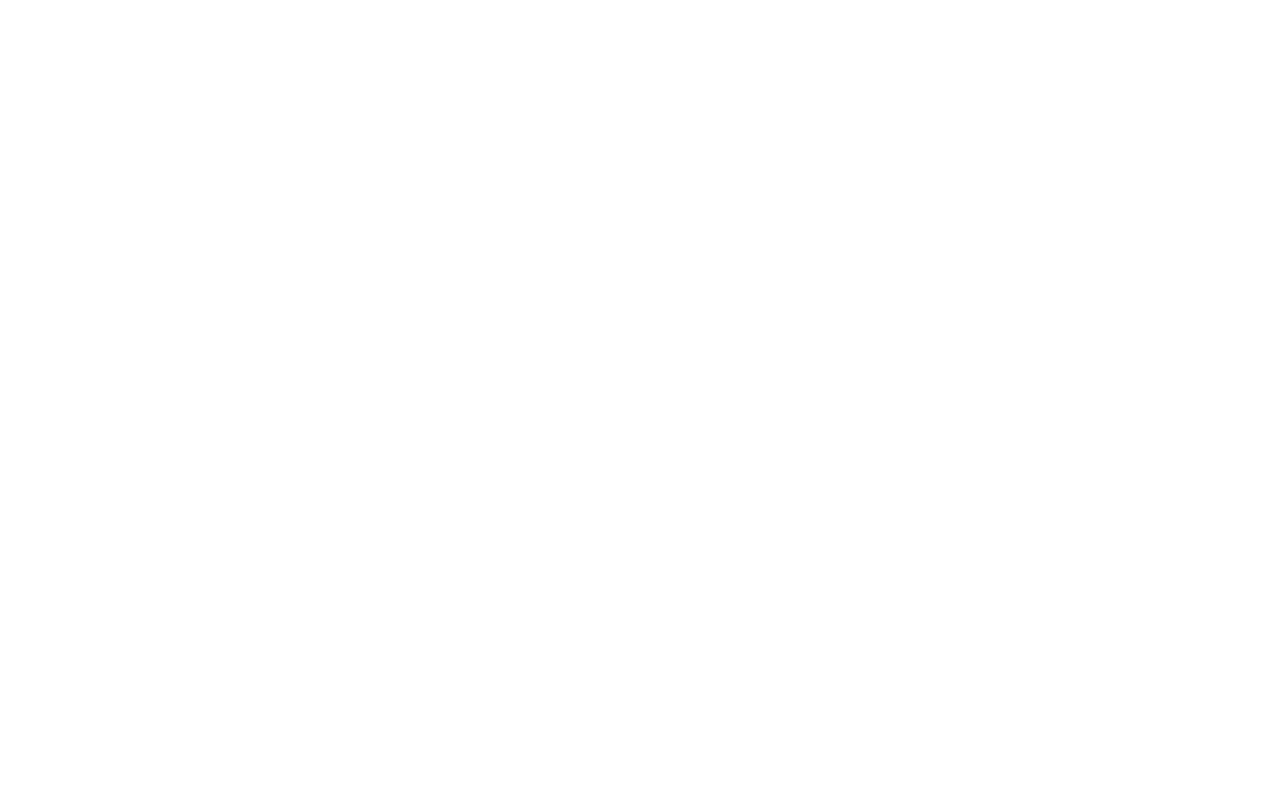
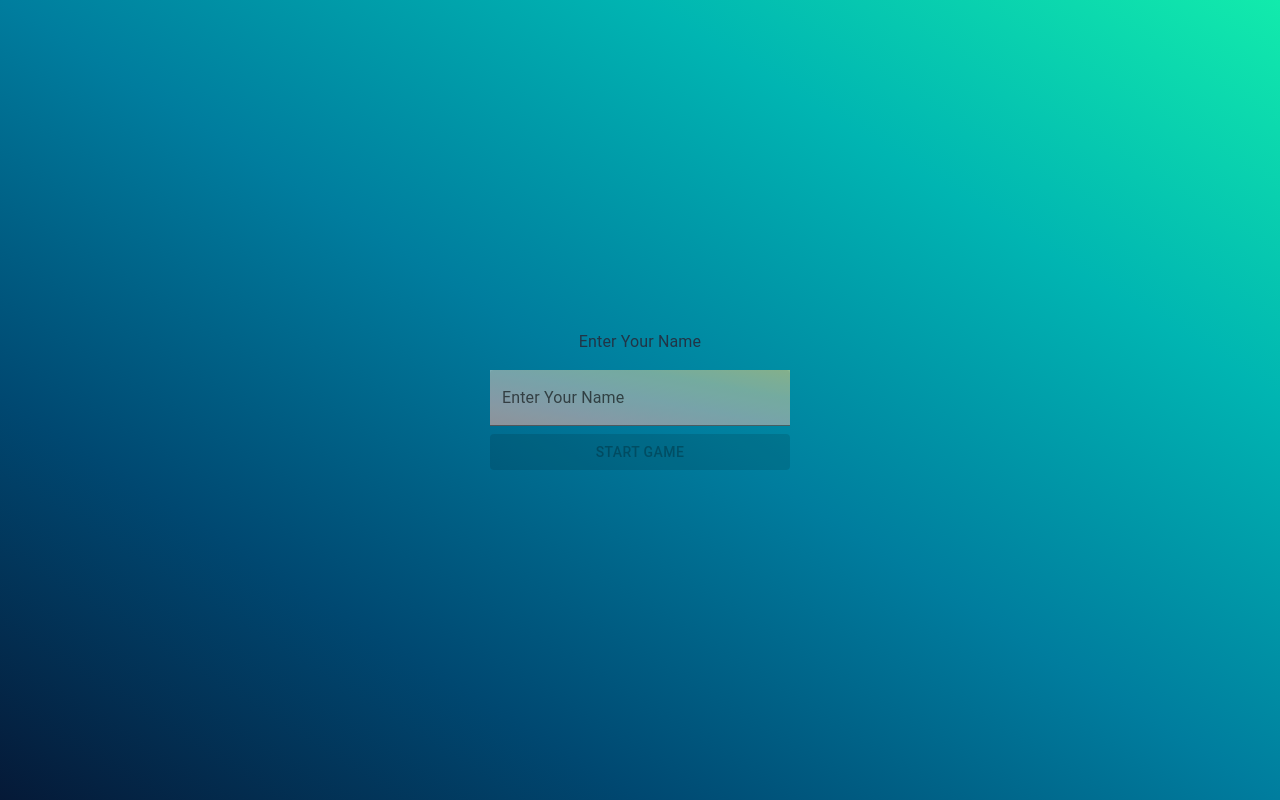
Before and after one commit to Kubatbekkk/jeopardy, a React (Vite) app: page / in a window 1280 px wide. Built offline with nearby package versions, Linux system fonts and the light colour scheme.

Commit message:
feat: make nameInput in Home and its logic

```diff
--- a/src/App.jsx
+++ b/src/App.jsx
@@ -1,11 +1,12 @@
 import './App.css';
 import { Route, Routes } from 'react-router';
 import Game from './features/Game';
+import Home from './features/Home';
 
 function App() {
   return (
     <Routes>
-      {/* <Route path="/" element={<Home />} /> */}
+      <Route path="/" element={<Home />} />
       <Route path="/game" element={<Game />} />
     </Routes>
   );
--- /dev/null
+++ b/src/features/Home.jsx
@@ -0,0 +1,65 @@
+import { TextField, Typography, Button } from '@mui/material';
+import Stack from '@mui/material/Stack';
+import { useState } from 'react';
+import { useDispatch, useSelector } from 'react-redux';
+import { useNavigate } from 'react-router-dom';
+import { selectUser, setUser } from './categorySlice';
+
+const Home = () => {
+  const user = useSelector(selectUser);
+  const [userName, setUserName] = useState(user);
+  const [error, setError] = useState('');
+
+  const dispatch = useDispatch();
+  const navigate = useNavigate();
+
+  const onUserNameChange = (e) => {
+    const input = e.target.value;
+    const regex = /^[A-Za-z\s]+$/;
+    if (regex.test(input) || input === '') {
+      setUserName(input);
+      dispatch(setUser(userName));
+      setError('');
+    } else {
+      setError('Only letters are allowed');
+    }
+  };
+
+  const handleSaveUserAndClose = () => {
+    if (userName.trim() !== '') {
+      localStorage.setItem('user', userName);
+      navigate('/game');
+    } else {
+      setError('Please enter a valid name');
+    }
+  };
+
+  return (
+    <Stack width={300}>
+      <Typography>Enter Your Name</Typography>
+      <TextField
+        autoComplete="off"
+        value={userName}
+        label="Enter Your Name"
+        variant="filled"
+        onChange={onUserNameChange}
+        error={error !== ''}
+        helperText={error}
+        sx={{
+          backgroundImage:
+            'linear-gradient(to right top, #969ba4, #8ba4b0, #7eadb3, #7bb6a9, #8cbb94)',
+        }}
+        margin="normal"
+      />
+      <Button
+        variant="contained"
+        disabled={!user}
+        onClick={handleSaveUserAndClose}
+      >
+        Start Game
+      </Button>
+    </Stack>
+  );
+};
+
+export default Home;
--- a/src/index.css
+++ b/src/index.css
@@ -5,8 +5,15 @@
 
   color-scheme: light dark;
   color: rgba(255, 255, 255, 0.87);
-  background-color: #242424;
 
+  background-image: linear-gradient(
+    to right top,
+    #051937,
+    #004871,
+    #007d9e,
+    #00b5b2,
+    #12ebac
+  );
   font-synthesis: none;
   text-rendering: optimizeLegibility;
   -webkit-font-smoothing: antialiased;
```
